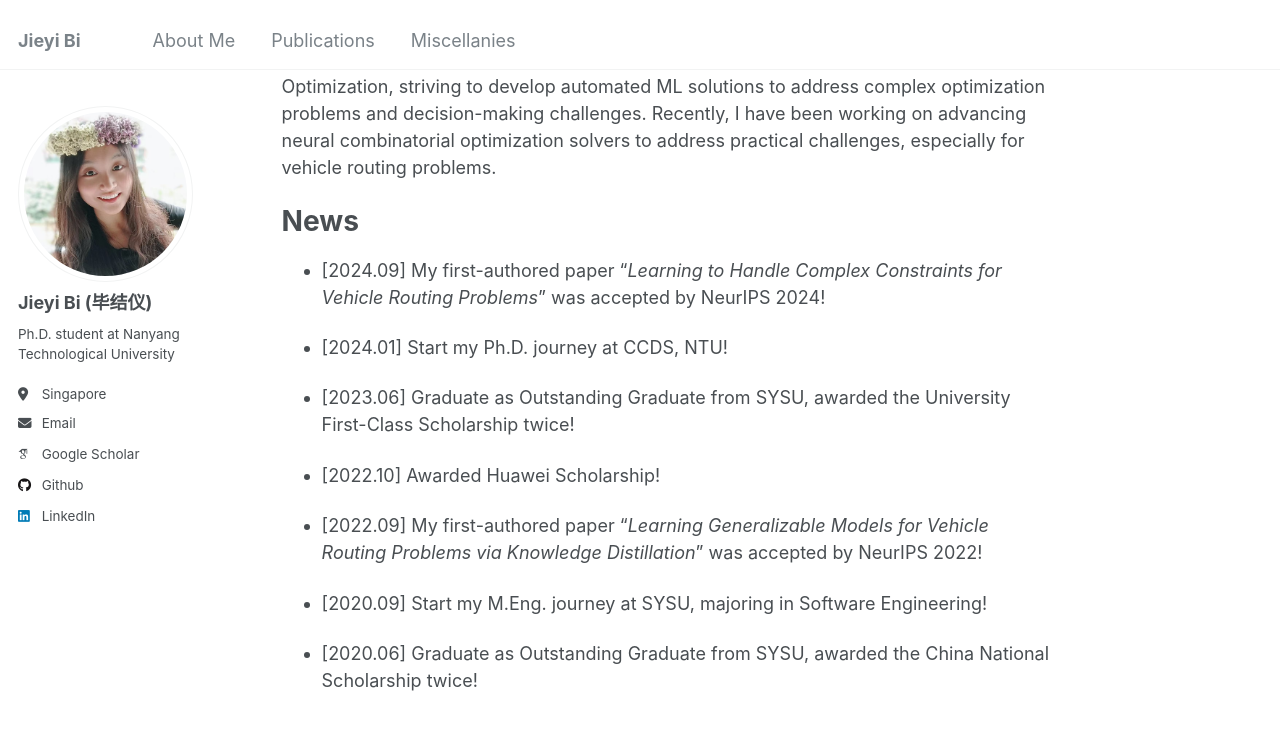
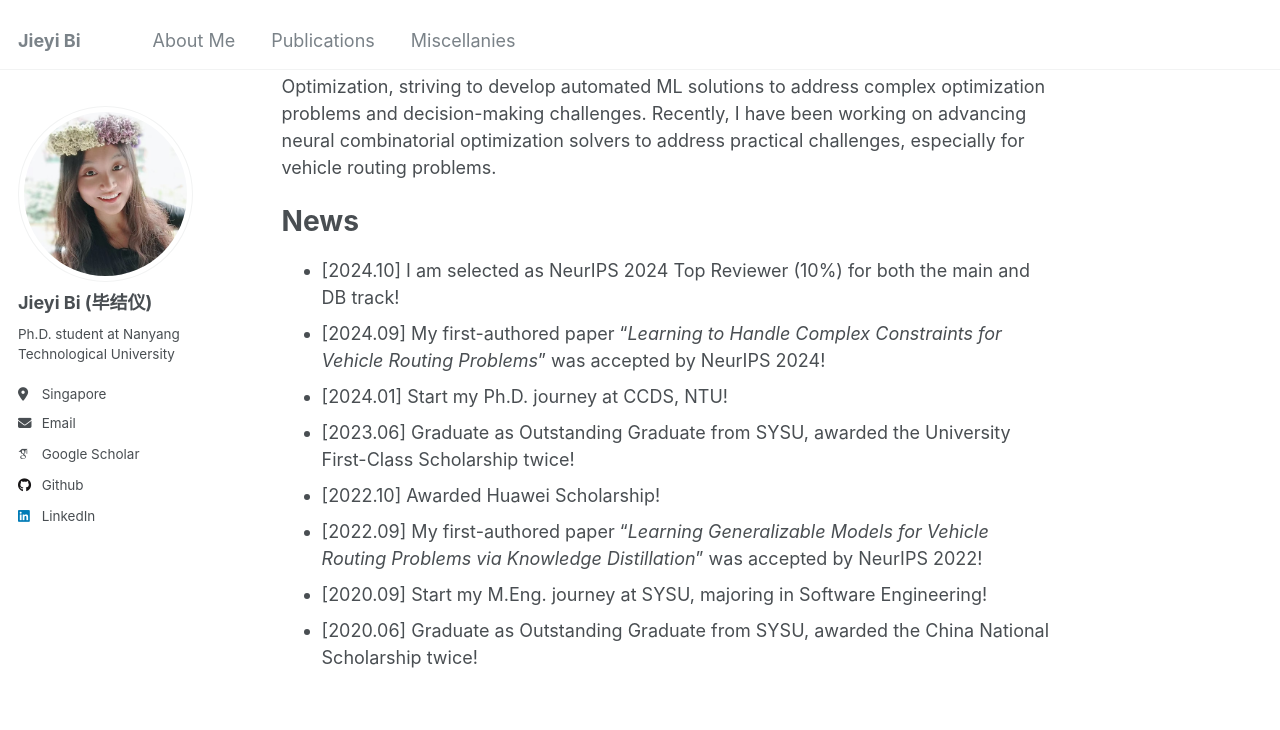
Before and after one commit to jieyibi/jieyibi.github.io, a Jekyll site: the page built from _pages/about.md, in a window 1280 px wide and 900 px high, scrolled down 335 px. Shown: the top 730 px of the window. Built offline with Jekyll 4.4.1, drawn with Linux system fonts in a browser that asks for light colours; some web fonts are replaced.

Commit message:
Update about.md

```diff
--- a/_pages/about.md
+++ b/_pages/about.md
@@ -16,16 +16,11 @@ My research interests focus on the intersection of Machine Learning (ML) and Opt
 
 News
 ======
+- [2024.10] I am selected as NeurIPS 2024 Top Reviewer (10%) for both the main and DB track!
 - [2024.09] My first-authored paper "_Learning to Handle Complex Constraints for Vehicle Routing Problems_" was accepted by NeurIPS 2024!
-
 - [2024.01] Start my Ph.D. journey at CCDS, NTU!
-
 - [2023.06] Graduate as Outstanding Graduate from SYSU, awarded the University First-Class Scholarship twice!
-
 - [2022.10] Awarded Huawei Scholarship!
-
 - [2022.09] My first-authored paper "_Learning Generalizable Models for Vehicle Routing Problems via Knowledge Distillation_" was accepted by NeurIPS 2022!
-
 - [2020.09] Start my M.Eng. journey at SYSU, majoring in Software Engineering!
-
 - [2020.06] Graduate as Outstanding Graduate from SYSU, awarded the China National Scholarship twice!
```
